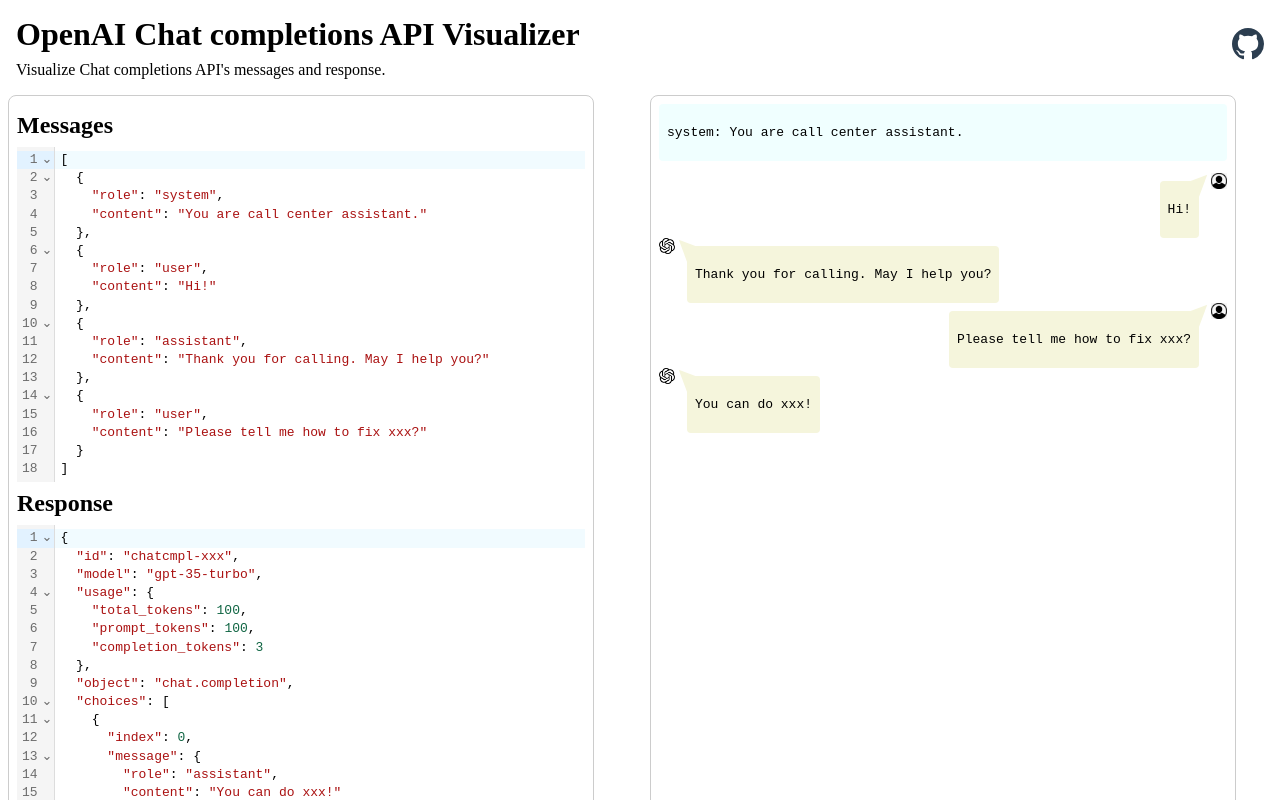
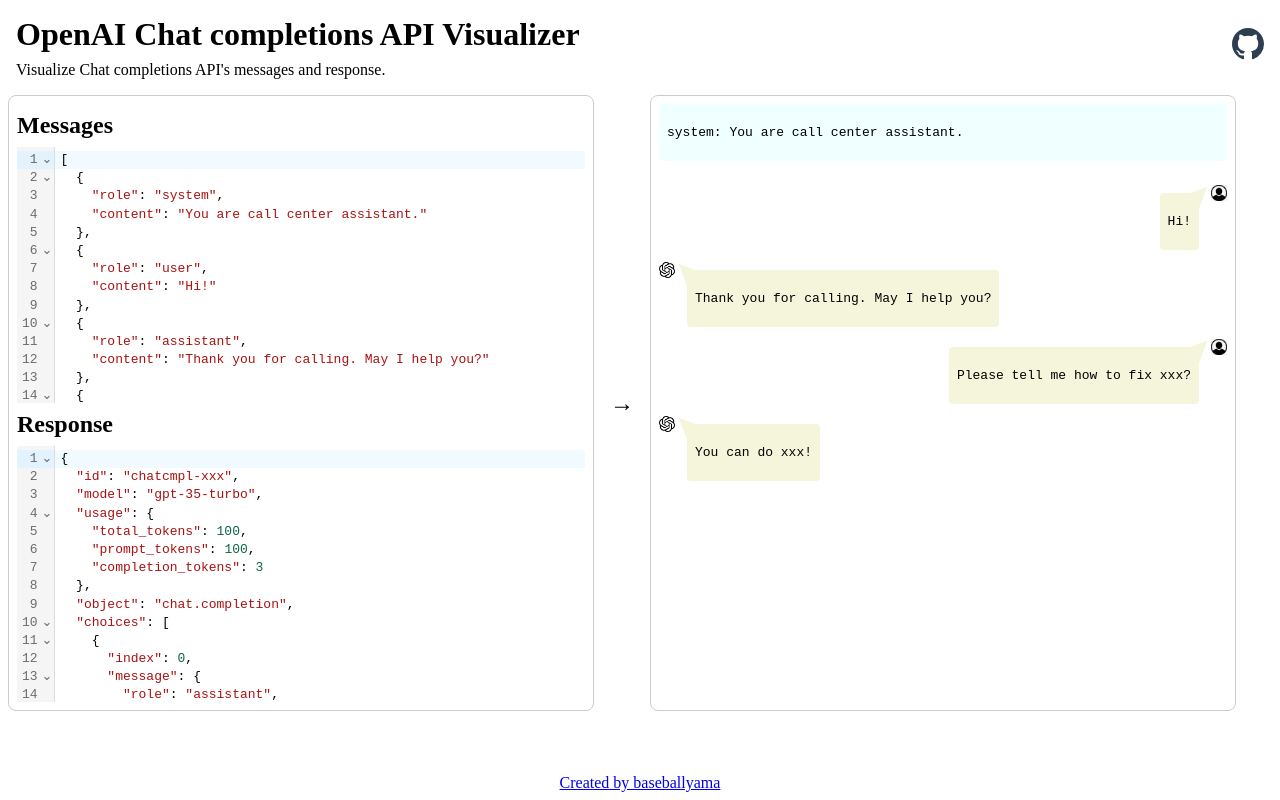
Before and after one commit to baseballyama/openai-gui-utils, a SvelteKit app: page / in a window 1280 px wide. Shown: the top 800 px of the page. Built offline with nearby package versions, Linux system fonts and the light colour scheme.

Commit message:
fix design

```diff
--- a/src/lib/Chat.svelte
+++ b/src/lib/Chat.svelte
@@ -34,6 +34,7 @@
 	.message-wrapper {
 		display: inline-flex;
 		width: 100%;
+		padding-bottom: 12px;
 	}
 
 	.message {
--- a/src/routes/+page.svelte
+++ b/src/routes/+page.svelte
@@ -130,17 +130,21 @@
 				<div>
 					<div>
 						<h2>Messages</h2>
-						<Editor doc={messages} onChange={changeHandlerMessage}></Editor>
+						<div class="editor">
+							<Editor doc={messages} onChange={changeHandlerMessage}></Editor>
+						</div>
 					</div>
 					<div>
 						<h2>Response</h2>
-						<Editor doc={response} onChange={changeHandlerResponse}></Editor>
+						<div class="editor">
+							<Editor doc={response} onChange={changeHandlerResponse}></Editor>
+						</div>
 					</div>
 				</div>
 			</div>
 			<div class="arrow arrow-pc">→</div>
 			<div class="arrow arrow-sp">↓</div>
-			<div class="editor-wrapper">
+			<div class="editor-wrapper chat-wrapper">
 				<Chat messages={chat} />
 			</div>
 		</section>
@@ -237,6 +241,16 @@
 		width: 100%;
 	}
 
+	.editor {
+		max-height: calc(50vh - 144px);
+		overflow: auto;
+	}
+
+	.chat-wrapper {
+		max-height: calc(100vh - 184px);
+		overflow: auto;
+	}
+
 	@media (max-width: 767px) {
 		.editors {
 			flex-direction: column;
```
